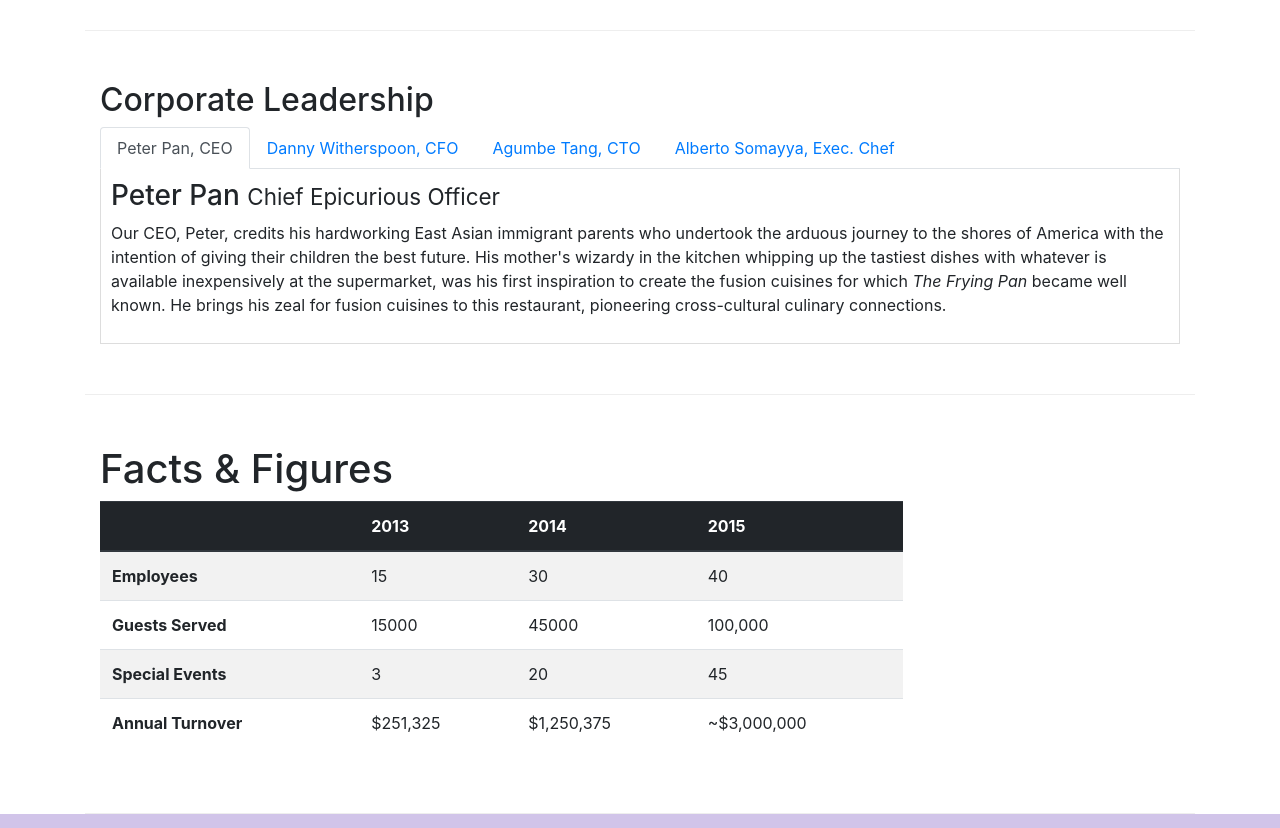
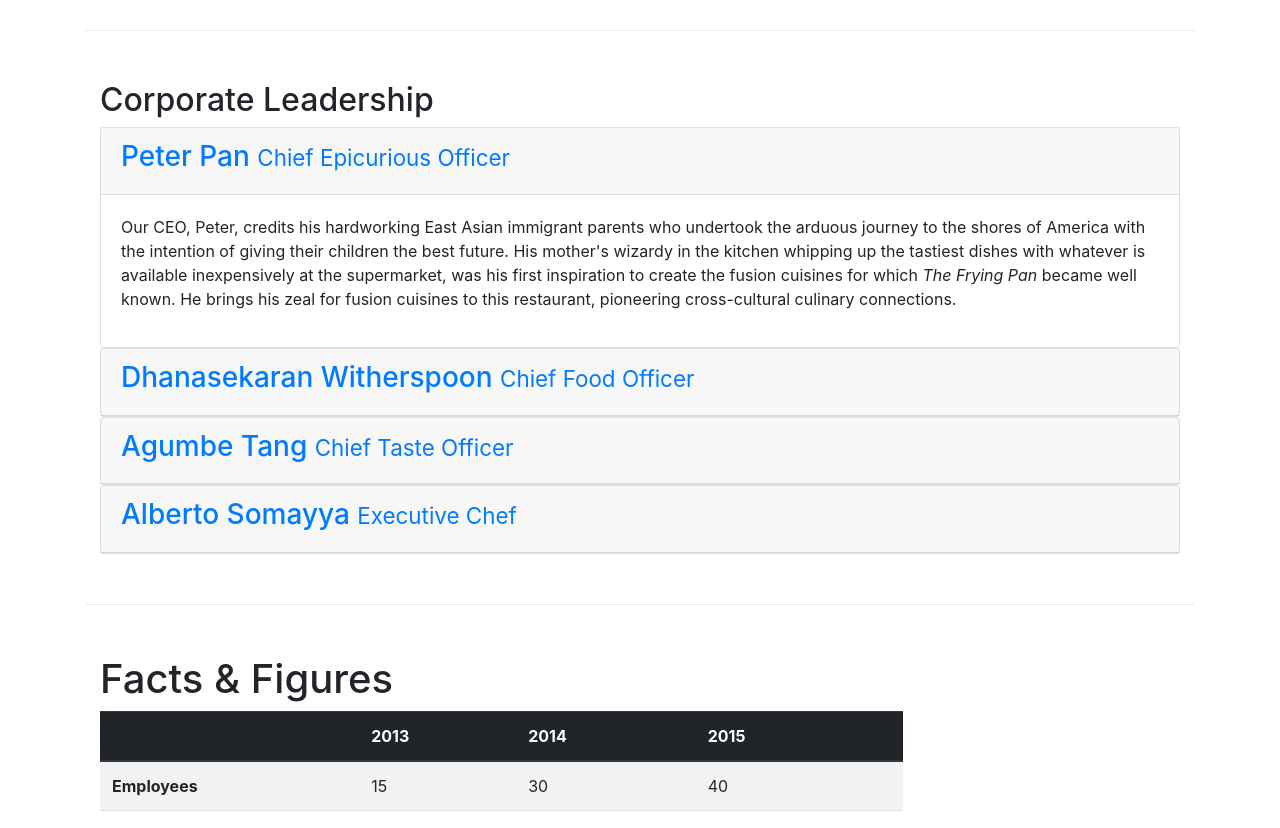
Before and after one commit to fokou-joel-bertrand/Bootstrap_4, a website: page aboutus.html in a window 1280 px wide. Shown: the part 920-1748 px from the top of the page. Drawn offline with nearby package versions, Linux system fonts and the light colour scheme.

Commit message:
Accordion

```diff
--- a/aboutus.html
+++ b/aboutus.html
@@ -104,37 +104,61 @@
             <div class="col-12">
                 <h2>Corporate Leadership</h2>
 
-                <ul class="nav nav-tabs">
-                    <li class="nav-item">
-                        <a href="#peter" class="nav-link active" role="tab" data-toggle="tab">Peter Pan, CEO</a>
-                    </li>
-                    <li class="nav-item">
-                        <a href="#danny" class="nav-link" role="tab" data-toggle="tab">Danny Witherspoon, CFO</a>
-                    </li>
-                    <li class="nav-item">
-                        <a href="#agumbe" class="nav-link" role="tab" data-toggle="tab">Agumbe Tang, CTO</a>
-                    </li>
-                    <li class="nav-item">
-                        <a href="#alberto" class="nav-link" role="tab" data-toggle="tab">Alberto Somayya, Exec. Chef</a>
-                    </li>
-                </ul>
+                <div id="accordion">
+                    <div class="card">
+                        <div class="card-header" role="tab" id="peterhead">
+                            <h3 class="mt-0">
+                               <a href="" data-toggle="collapse" data-target="#peter">
+                                 Peter Pan <small>Chief Epicurious Officer</small></h3>
+                               </a>
+                        </div>
+                        <div id="peter" class="collapse show" role="tabpanel" data-parent="#accordion">
+                            <div class="card-body">
+                                <p class="d-none d-sm-block">Our CEO, Peter, credits his hardworking East Asian immigrant parents who undertook the arduous journey to the shores of America with the intention of giving their children the best future. His mother's wizardy in the kitchen whipping up the tastiest dishes with whatever is available inexpensively at the supermarket, was his first inspiration to create the fusion cuisines for which <em>The Frying Pan</em> became well known. He brings his zeal for fusion cuisines to this restaurant, pioneering cross-cultural culinary connections.</p>
+                            </div>
+                        </div>
+                    </div>
 
-                <div class="tab-content">
-                    <div id="peter" class="tab-pane fade show active" role="tabpanel">
-                        <h3>Peter Pan <small>Chief Epicurious Officer</small></h3>
-                        <p class="d-none d-sm-block">Our CEO, Peter, credits his hardworking East Asian immigrant parents who undertook the arduous journey to the shores of America with the intention of giving their children the best future. His mother's wizardy in the kitchen whipping up the tastiest dishes with whatever is available inexpensively at the supermarket, was his first inspiration to create the fusion cuisines for which <em>The Frying Pan</em> became well known. He brings his zeal for fusion cuisines to this restaurant, pioneering cross-cultural culinary connections.</p>
+                    <div class="card">
+                        <div class="card-header" role="tab" id="dannyhead">
+                            <h3 class="mt-0">
+                               <a href="" data-toggle="collapse" data-target="#danny">
+                                Dhanasekaran Witherspoon <small>Chief Food Officer</small></h3>
+                               </a>
+                        </div>
+                        <div id="danny" class="collapse" role="tabpanel" data-parent="#accordion">
+                            <div class="card-body">
+                                <p class="d-none d-sm-block">Our CFO, Danny, as he is affectionately referred to by his colleagues, comes from a long established family tradition in farming and produce. His experiences growing up on a farm in the Australian outback gave him great appreciation for varieties of food sources. As he puts it in his own words, <em>Everything that runs, wins, and everything that stays, pays!</em></p>
+                            </div>
+                        </div>
                     </div>
-                    <div id="danny" class="tab-pane fade" role="tabpanel">
-                        <h3>Dhanasekaran Witherspoon <small>Chief Food Officer</small></h3>
-                        <p class="d-none d-sm-block">Our CFO, Danny, as he is affectionately referred to by his colleagues, comes from a long established family tradition in farming and produce. His experiences growing up on a farm in the Australian outback gave him great appreciation for varieties of food sources. As he puts it in his own words, <em>Everything that runs, wins, and everything that stays, pays!</em></p>
+
+                    <div class="card">
+                        <div class="card-header" role="tab" id="agumbehead">
+                            <h3 class="mt-0">
+                               <a href="" data-toggle="collapse" data-target="#agumbe">
+                                Agumbe Tang <small>Chief Taste Officer</small></h3>
+                               </a>
+                        </div>
+                        <div id="agumbe" class="collapse" role="tabpanel" data-parent="#accordion">
+                            <div class="card-body">
+                                <p class="d-none d-sm-block">Blessed with the most discerning gustatory sense, Agumbe, our CTO, personally ensures that every dish that we serve meets his exacting tastes. Our chefs dread the tongue lashing that ensues if their dish does not meet his exacting standards. He lives by his motto, <em>You click only if you survive my lick.</em></p>
+                            </div>
+                        </div>
                     </div>
-                    <div id="agumbe" class="tab-pane fade" role="tabpanel">
-                        <h3>Agumbe Tang <small>Chief Taste Officer</small></h3>
-                        <p class="d-none d-sm-block">Blessed with the most discerning gustatory sense, Agumbe, our CTO, personally ensures that every dish that we serve meets his exacting tastes. Our chefs dread the tongue lashing that ensues if their dish does not meet his exacting standards. He lives by his motto, <em>You click only if you survive my lick.</em></p>
-                    </div>
-                    <div id="alberto" class="tab-pane fade" role="tabpanel">
-                        <h3>Alberto Somayya <small>Executive Chef</small></h3>
-                        <p class="d-none d-sm-block">Award winning three-star Michelin chef with wide International experience having worked closely with whos-who in the culinary world, he specializes in creating mouthwatering Indo-Italian fusion experiences. He says, <em>Put together the cuisines from the two craziest cultures, and you get a winning hit! Amma Mia!</em></p>
+
+                    <div class="card">
+                        <div class="card-header" role="tab" id="albertohead">
+                            <h3 class="mt-0">
+                               <a href="" data-toggle="collapse" data-target="#alberto">
+                                Alberto Somayya <small>Executive Chef</small></h3>
+                               </a>
+                        </div>
+                        <div id="alberto" class="collapse" role="tabpanel" data-parent="#accordion">
+                            <div class="card-body">
+                                <p class="d-none d-sm-block">Award winning three-star Michelin chef with wide International experience having worked closely with whos-who in the culinary world, he specializes in creating mouthwatering Indo-Italian fusion experiences. He says, <em>Put together the cuisines from the two craziest cultures, and you get a winning hit! Amma Mia!</em></p>
+                            </div>
+                        </div>
                     </div>
                 </div>
             </div>
```
